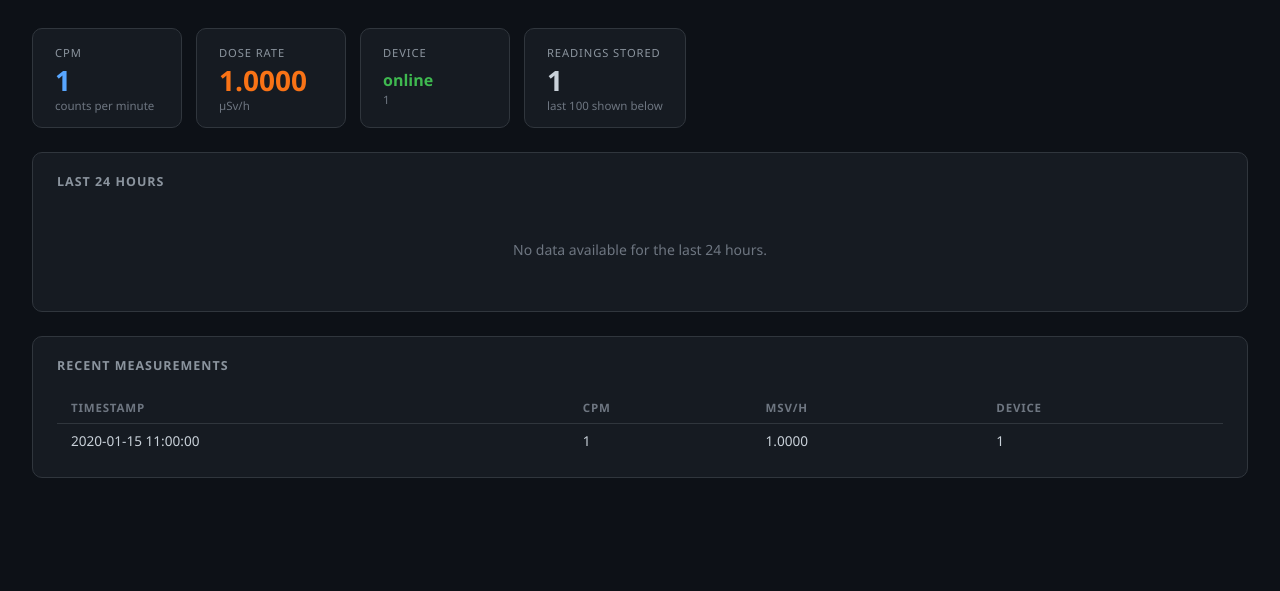
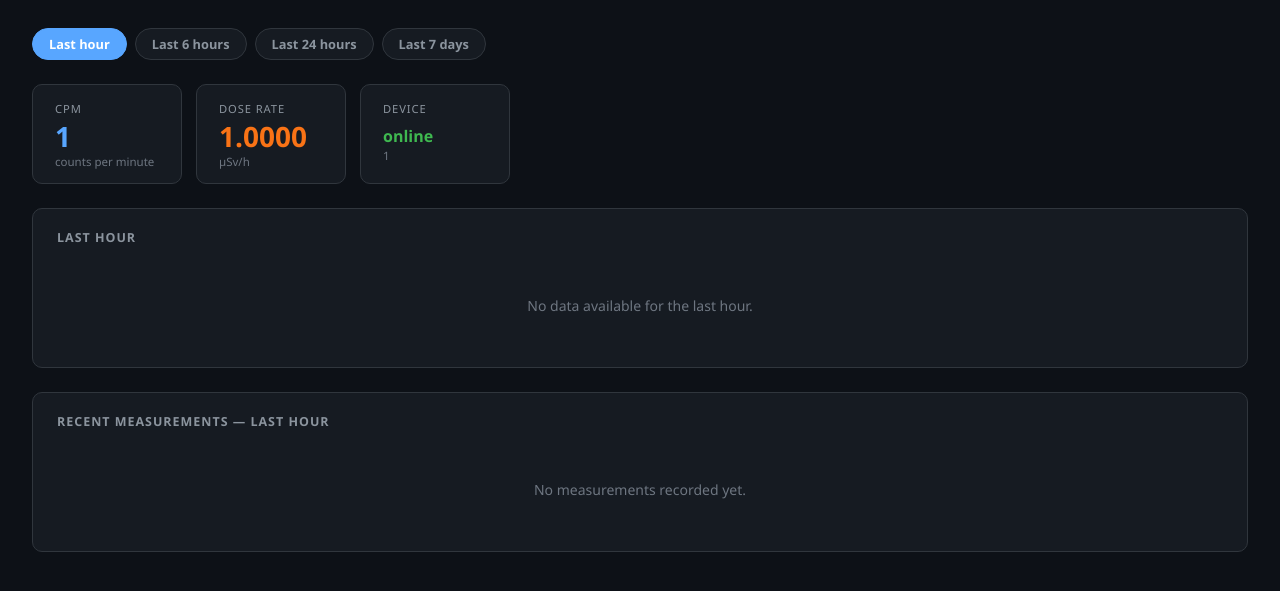
Before and after one commit to phoen-ix/ngnt-geiger-counter, a PHP site: page /index.php?range=1h in a window 1280 px wide. Shown: the part 77-668 px from the top of the page. Run offline with PHP 8.4, Linux system fonts and the light colour scheme; tables that the repository leaves empty hold one stand-in row (values such as "Sample post").

Commit message:
Add configurable time range to dashboard (1h/6h/24h/7d)
Pill-button selector between header and cards lets users switch
the chart and table window via a ?range= GET parameter. Defaults
to 24h; invalid values fall back safely. Auto-refresh preserves
the selected range. Update HANDOVER.md and README.md accordingly.

Co-Authored-By: Claude Opus 4.6 <noreply@anthropic.com>

```diff
--- a/ngnt-geiger-dockerized/app/index.php
+++ b/ngnt-geiger-dockerized/app/index.php
@@ -7,6 +7,17 @@ function utcToLocal(string $utc): string {
         ->setTimezone(new DateTimeZone(DISPLAY_TZ))
         ->format('Y-m-d H:i:s');
 }
+
+// Time-range options: key → [SQL interval literal, human label]
+$range_options = [
+    '1h'  => ['1 HOUR',  'Last hour'],
+    '6h'  => ['6 HOUR',  'Last 6 hours'],
+    '24h' => ['24 HOUR', 'Last 24 hours'],
+    '7d'  => ['7 DAY',   'Last 7 days'],
+];
+$range = array_key_exists($_GET['range'] ?? '', $range_options) ? $_GET['range'] : '24h';
+$sql_interval = $range_options[$range][0];
+$range_label  = $range_options[$range][1];
 
 $db_host = 'mariadb';
 $db_name = getenv('MARIADB_DATABASE') ?: 'ngnt-geigercounter';
@@ -32,12 +43,13 @@ try {
 
     $chart_data = $pdo->query(
         "SELECT measured_at, cpm, usvh FROM measurements
-         WHERE measured_at >= NOW() - INTERVAL 24 HOUR
+         WHERE measured_at >= NOW() - INTERVAL {$sql_interval}
          ORDER BY measured_at ASC"
     )->fetchAll(PDO::FETCH_ASSOC);
 
     $recent = $pdo->query(
         "SELECT device_id, measured_at, cpm, usvh FROM measurements
+         WHERE measured_at >= NOW() - INTERVAL {$sql_interval}
          ORDER BY measured_at DESC LIMIT 100"
     )->fetchAll(PDO::FETCH_ASSOC);
 
@@ -54,7 +66,7 @@ $chart_usvh   = array_map(fn($r) => (float)$r['usvh'], $chart_data);
 <head>
     <meta charset="UTF-8">
     <meta name="viewport" content="width=device-width, initial-scale=1.0">
-    <meta http-equiv="refresh" content="60">
+    <meta http-equiv="refresh" content="60;url=?range=<?= htmlspecialchars($range) ?>">
     <title>NGNT Geiger Counter</title>
     <script src="https://cdn.jsdelivr.net/npm/chart.js@4.4.0/dist/chart.umd.min.js"></script>
     <style>
@@ -161,6 +173,32 @@ $chart_usvh   = array_map(fn($r) => (float)$r['usvh'], $chart_data);
         }
         tr:last-child td { border-bottom: none; }
         tr:hover td { background: #1c2129; }
+        .range-bar {
+            display: flex;
+            gap: 8px;
+            margin-bottom: 24px;
+            flex-wrap: wrap;
+        }
+        .range-bar a {
+            display: inline-block;
+            padding: 6px 16px;
+            border-radius: 20px;
+            font-size: 0.8rem;
+            font-weight: 600;
+            text-decoration: none;
+            border: 1px solid #30363d;
+            background: #161b22;
+            color: #8b949e;
+            transition: border-color 0.15s;
+        }
+        .range-bar a:hover {
+            border-color: #58a6ff;
+        }
+        .range-bar a.active {
+            background: #58a6ff;
+            border-color: #58a6ff;
+            color: #fff;
+        }
         canvas { max-height: 280px; }
     </style>
 </head>
@@ -178,6 +216,12 @@ $chart_usvh   = array_map(fn($r) => (float)$r['usvh'], $chart_data);
         <?php endif; ?>
     </p>
 </header>
+
+<div class="range-bar">
+    <?php foreach ($range_options as $key => $opt): ?>
+        <a href="?range=<?= $key ?>"<?= $key === $range ? ' class="active"' : '' ?>><?= htmlspecialchars($opt[1]) ?></a>
+    <?php endforeach; ?>
+</div>
 
 <?php if ($db_error): ?>
     <div class="error">Database error: <?= htmlspecialchars($db_error) ?></div>
@@ -213,16 +257,16 @@ $chart_usvh   = array_map(fn($r) => (float)$r['usvh'], $chart_data);
 </div>
 
 <div class="section">
-    <h2>Last 24 hours</h2>
+    <h2><?= htmlspecialchars($range_label) ?></h2>
     <?php if (empty($chart_data)): ?>
-        <p class="no-data">No data available for the last 24 hours.</p>
+        <p class="no-data">No data available for the <?= htmlspecialchars(lcfirst($range_label)) ?>.</p>
     <?php else: ?>
         <canvas id="chart"></canvas>
     <?php endif; ?>
 </div>
 
 <div class="section">
-    <h2>Recent measurements</h2>
+    <h2>Recent measurements &mdash; <?= htmlspecialchars(lcfirst($range_label)) ?></h2>
     <?php if (empty($recent)): ?>
         <p class="no-data">No measurements recorded yet.</p>
     <?php else: ?>
```
Also changed, not shown: HANDOVER.md (+8 -10 lines), README.md.
